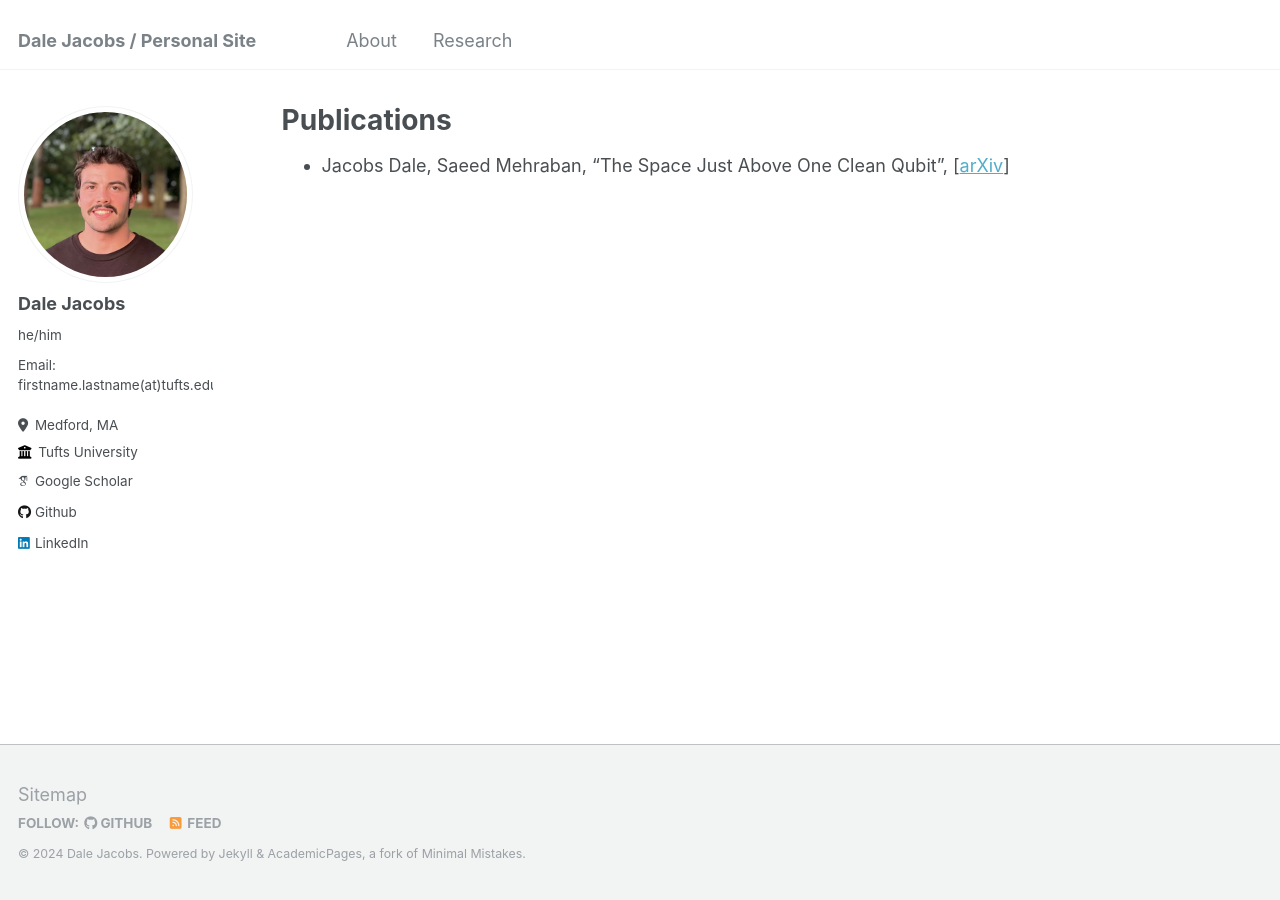
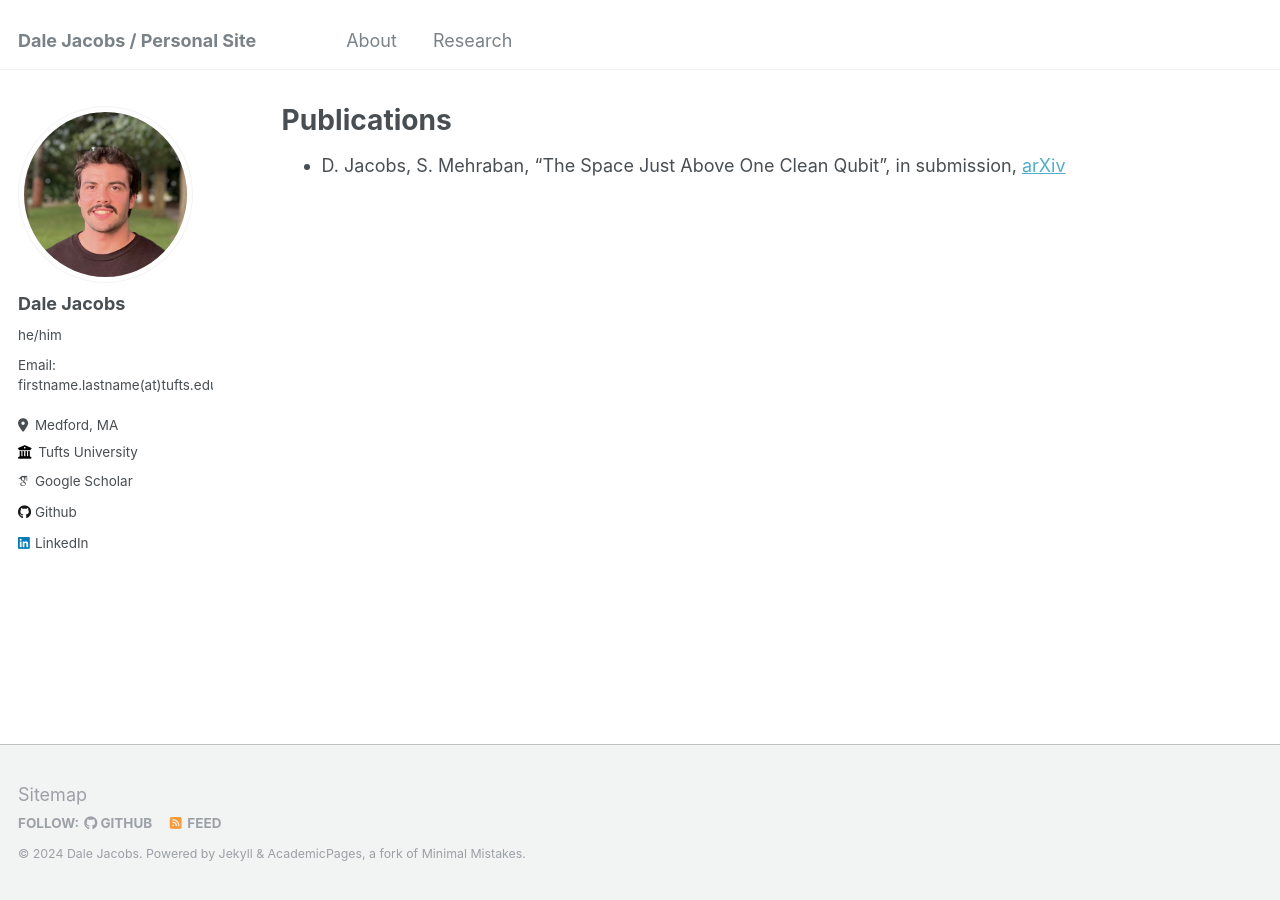
Before and after one commit to djacobs0965/djacobs0965.github.io, a Jekyll site: the page built from _pages/publications.md, in a window 1280 px wide. Built offline with Jekyll 4.4.1, drawn with Linux system fonts in a browser that asks for light colours; some web fonts are replaced.

Commit message:
minor changes to publications

```diff
--- a/_pages/publications.md
+++ b/_pages/publications.md
@@ -5,4 +5,4 @@ permalink: /publications/
 author_profile: true
 ---
 
-- Jacobs Dale, Saeed Mehraban, "The Space Just Above One Clean Qubit", \[[arXiv](https://arxiv.org/abs/2410.08051)\]
+- D. Jacobs, S. Mehraban, "The Space Just Above One Clean Qubit", in submission, [arXiv](https://arxiv.org/abs/2410.08051)
```
